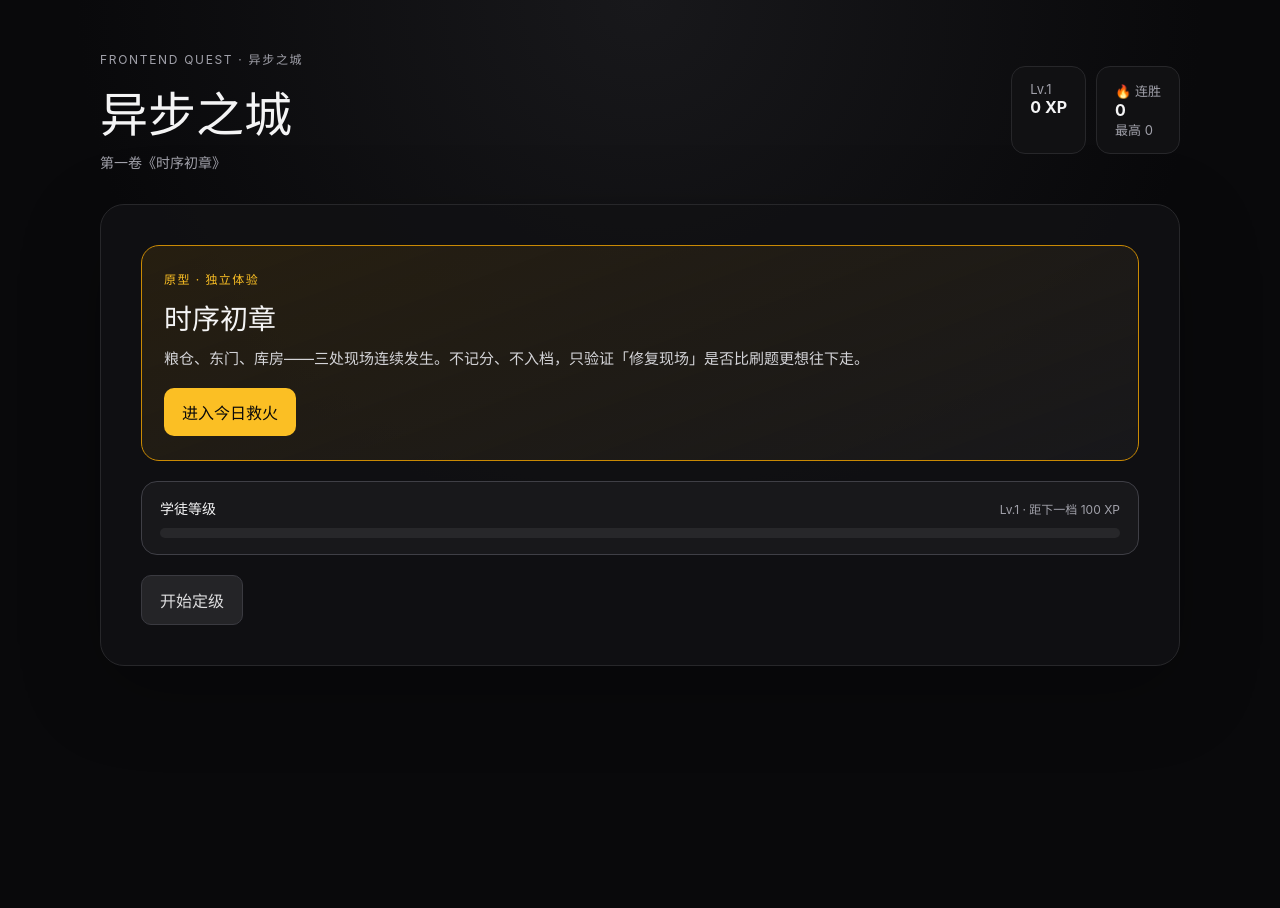
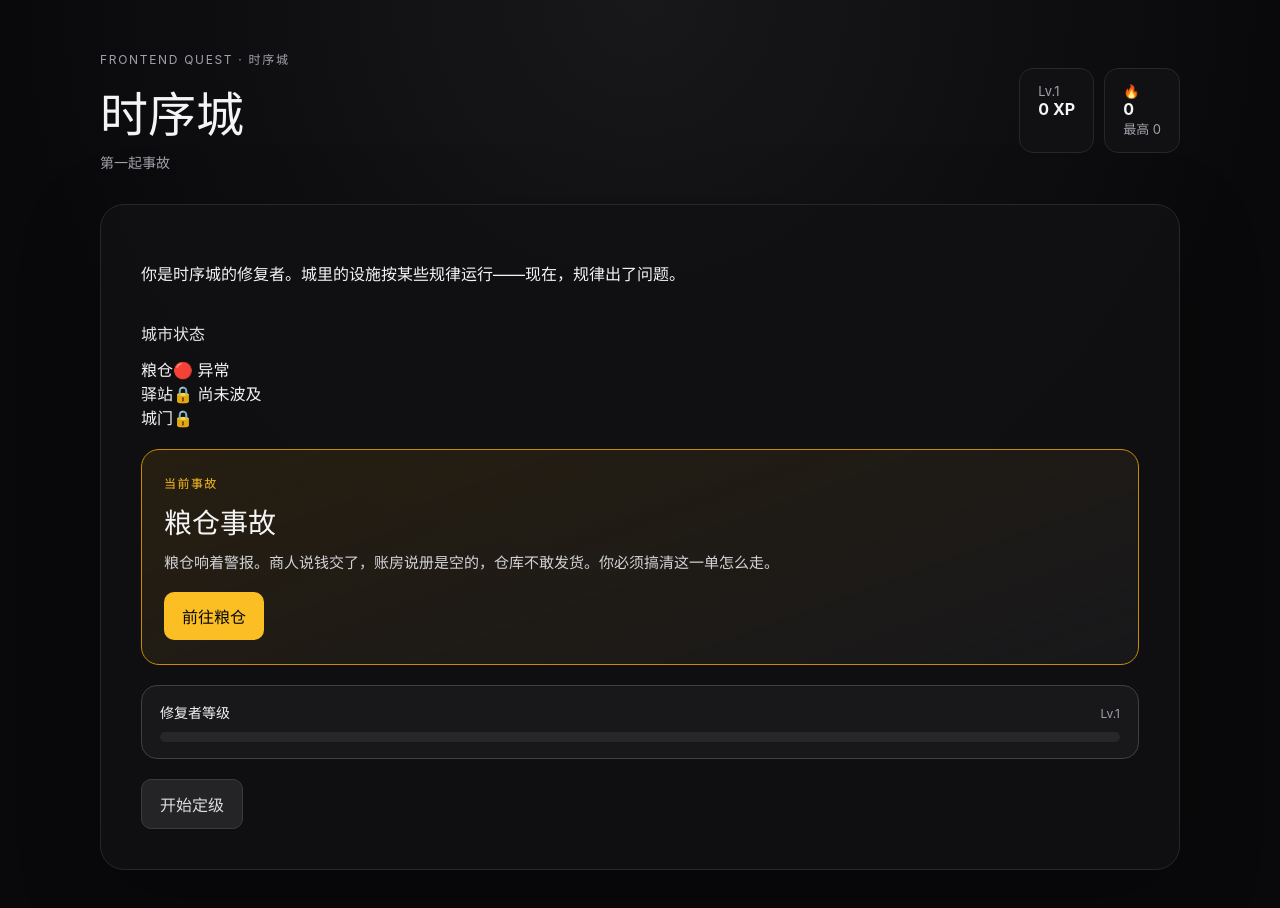
Before and after one commit to AsherHuangDong/frontend-quest, a React (Vite) app: page / in a window 1280 px wide. Shown: the top 908 px of the page. Before the commit the page ends 800 px from the top, so only its background shows below. Built offline with nearby package versions, Linux system fonts and the light colour scheme.

Commit message:
feat(story): city hub + granary entry; styles for scene floor

```diff
--- a/src/App.tsx
+++ b/src/App.tsx
@@ -12,10 +12,11 @@ import { skillLabel } from './presentation/experience/skillLabels';
 import { UI } from './presentation/experience/uiCopy';
 import { buildHubStatusBanner } from './presentation/experience/returnCopy';
 import { FeedbackContainer } from './presentation/components/feedback/FeedbackContainer';
-import { TimelinePrototype } from './prototype/timeline/TimelinePrototype';
+import { GranaryScene } from './presentation/components/story/GranaryScene';
+import { granaryIncident } from './content/story/granaryIncident';
 import './styles.css';
 
-type Screen = 'hub' | 'calibrate' | 'quest' | 'prototype';
+type Screen = 'hub' | 'calibrate' | 'quest' | 'story';
 
 function ChallengeContent({
   challenge,
@@ -31,8 +32,6 @@ function ChallengeContent({
   if (challenge.type === 'code') {
     return (
       <div className="result failure">
-        <div className="result-icon">🛠️</div>
-        <span>CODE CHALLENGE</span>
         <h2>代码题即将开放</h2>
       </div>
     );
@@ -75,6 +74,7 @@ export default function App() {
   const finishCalibration = useGameStore((state) => state.finishCalibration);
 
   const [screen, setScreen] = useState<Screen>('hub');
+  const [granaryCleared, setGranaryCleared] = useState(false);
   const [calibIndex, setCalibIndex] = useState(0);
   const [calibAnswers, setCalibAnswers] = useState<CalibrationAnswer[]>([]);
   const [calibSelected, setCalibSelected] = useState<string | null>(null);
@@ -134,17 +134,11 @@ export default function App() {
   function submitCalibrationStep() {
     const quest = calibrationQuests[calibIndex];
     if (!quest || !calibSelected) return;
-
     const evaluation = evaluateChallenge(quest.challenge, calibSelected);
     const nextAnswers: CalibrationAnswer[] = [
       ...calibAnswers,
-      {
-        questId: quest.id,
-        score: evaluation.score,
-        passed: evaluation.passed,
-      },
+      { questId: quest.id, score: evaluation.score, passed: evaluation.passed },
     ];
-
     if (calibIndex + 1 >= calibrationQuests.length) {
       finishCalibration(nextAnswers);
       setCalibAnswers(nextAnswers);
@@ -152,7 +146,6 @@ export default function App() {
       setCalibSelected(null);
       return;
     }
-
     setCalibAnswers(nextAnswers);
     setCalibIndex(calibIndex + 1);
     setCalibSelected(null);
@@ -166,18 +159,18 @@ export default function App() {
       <main className="app-shell">
         <header className="topbar">
           <div>
-            <span className="eyebrow">{UI.productEyebrow}</span>
-            <h1>{UI.worldTitle}</h1>
-            <p className="volume-line">{UI.volumeTitle}</p>
+            <span className="eyebrow">FRONTEND QUEST · 时序城</span>
+            <h1>时序城</h1>
+            <p className="volume-line">第一起事故</p>
           </div>
-          {screen !== 'prototype' && (
+          {screen !== 'story' && (
             <div className="player-stats">
               <div className="player-card">
                 <span>Lv.{level}</span>
                 <strong>{player.xp} XP</strong>
               </div>
               <div className="streak-card">
-                <span>🔥 连胜</span>
+                <span>🔥</span>
                 <strong>{currentStreak}</strong>
                 <small>最高 {bestStreak}</small>
               </div>
@@ -187,21 +180,61 @@ export default function App() {
 
         {screen === 'hub' && (
           <section className="chapter-card hub">
+            <p className="identity-line">
+              你是时序城的修复者。城里的设施按某些规律运行——现在，规律出了问题。
+            </p>
+
+            <div className="city-status">
+              <h3>城市状态</h3>
+              <div className="city-row">
+                <span>粮仓</span>
+                <span className={granaryCleared ? 'ok' : 'bad'}>
+                  {granaryCleared ? '🟢 已恢复' : '🔴 异常'}
+                </span>
+              </div>
+              <div className="city-row">
+                <span>驿站</span>
+                <span className={granaryCleared ? 'bad' : 'muted'}>
+                  {granaryCleared ? '🔴 异常光兆' : '🔒 尚未波及'}
+                </span>
+              </div>
+              <div className="city-row">
+                <span>城门</span>
+                <span className="muted">🔒</span>
+              </div>
+            </div>
+
+            {!granaryCleared ? (
               <div className="anomaly-card">
-              <span className="anomaly-eyebrow">原型 · 独立体验</span>
-              <h2>时序初章</h2>
+                <span className="anomaly-eyebrow">当前事故</span>
+                <h2>{granaryIncident.title}</h2>
+                <p className="anomaly-body">{granaryIncident.briefing}</p>
+                <div className="hub-actions anomaly-actions">
+                  <button
+                    className="submit-button primary"
+                    onClick={() => setScreen('story')}
+                  >
+                    前往粮仓
+                  </button>
+                </div>
+              </div>
+            ) : (
+              <div className="anomaly-card cleared">
+                <span className="anomaly-eyebrow">粮仓已稳</span>
+                <h2>驿站似乎也不对</h2>
                 <p className="anomaly-body">
-                粮仓、东门、库房——三处现场连续发生。不记分、不入档，只验证「修复现场」是否比刷题更想往下走。
+                  远处警报刚刚亮起。下一处尚未开放（原型只做第一起）。
                 </p>
                 <div className="hub-actions anomaly-actions">
                   <button
-                  className="submit-button primary"
-                  onClick={() => setScreen('prototype')}
+                    className="hint-button"
+                    onClick={() => setScreen('story')}
                   >
-                  进入今日救火
+                    再回粮仓看看
                   </button>
                 </div>
               </div>
+            )}
 
             {hubBanner && (
               <div className={`banner ${hubBanner.tone === 'return' ? 'return' : 'review'}`}>
@@ -213,13 +246,8 @@ export default function App() {
             <div className="progress-panel compact">
               <div className="progress-block">
                 <div className="progress-head">
-                  <strong>学徒等级</strong>
-                  <span>
-                    Lv.{levelProgress.level}
-                    {levelProgress.nextLevelXp !== null
-                      ? ` · 距下一档 ${levelProgress.xpToNext} XP`
-                      : ' · 已达当前段'}
-                  </span>
+                  <strong>修复者等级</strong>
+                  <span>Lv.{levelProgress.level}</span>
                 </div>
                 <div className="progress-bar">
                   <div
@@ -240,7 +268,7 @@ export default function App() {
 
             {masteryEntries.length > 0 && (
               <div className="mastery-row">
-                <h3>已铭刻法则</h3>
+                <h3>能力迹象</h3>
                 <div className="mastery-grid">
                   {masteryEntries.map((item) => (
                     <div className="mastery-card" key={item.skillDimension}>
@@ -254,8 +282,11 @@ export default function App() {
           </section>
         )}
 
-        {screen === 'prototype' && (
-          <TimelinePrototype onExit={() => setScreen('hub')} />
+        {screen === 'story' && (
+          <GranaryScene
+            onExit={() => setScreen('hub')}
+            onComplete={() => setGranaryCleared(true)}
+          />
         )}
 
         {screen === 'calibrate' && (
@@ -287,9 +318,8 @@ export default function App() {
                 </div>
               </>
             )}
-            {calibDone && adaptive.calibration && (
+            {calibDone && (
               <div className="result success">
-                <h2>{UI.calibrateDoneTitle(adaptive.calibration.level)}</h2>
                 <div className="action-bar">
                   <button className="submit-button primary" onClick={() => setScreen('hub')}>
                     {UI.ctaBackHub}
@@ -302,9 +332,7 @@ export default function App() {
 
         {screen === 'quest' && runtime && activeQuest && (
           <section className="challenge-card">
-            <div className="meta-chip">
-              {activeQuest.title} · 难度 {activeQuest.difficulty}
-            </div>
+            <div className="meta-chip">{activeQuest.title}</div>
             {!runtime.result && (
               <>
                 <ChallengeContent
```
Lines whose indentation alone changed are shown as unchanged.
